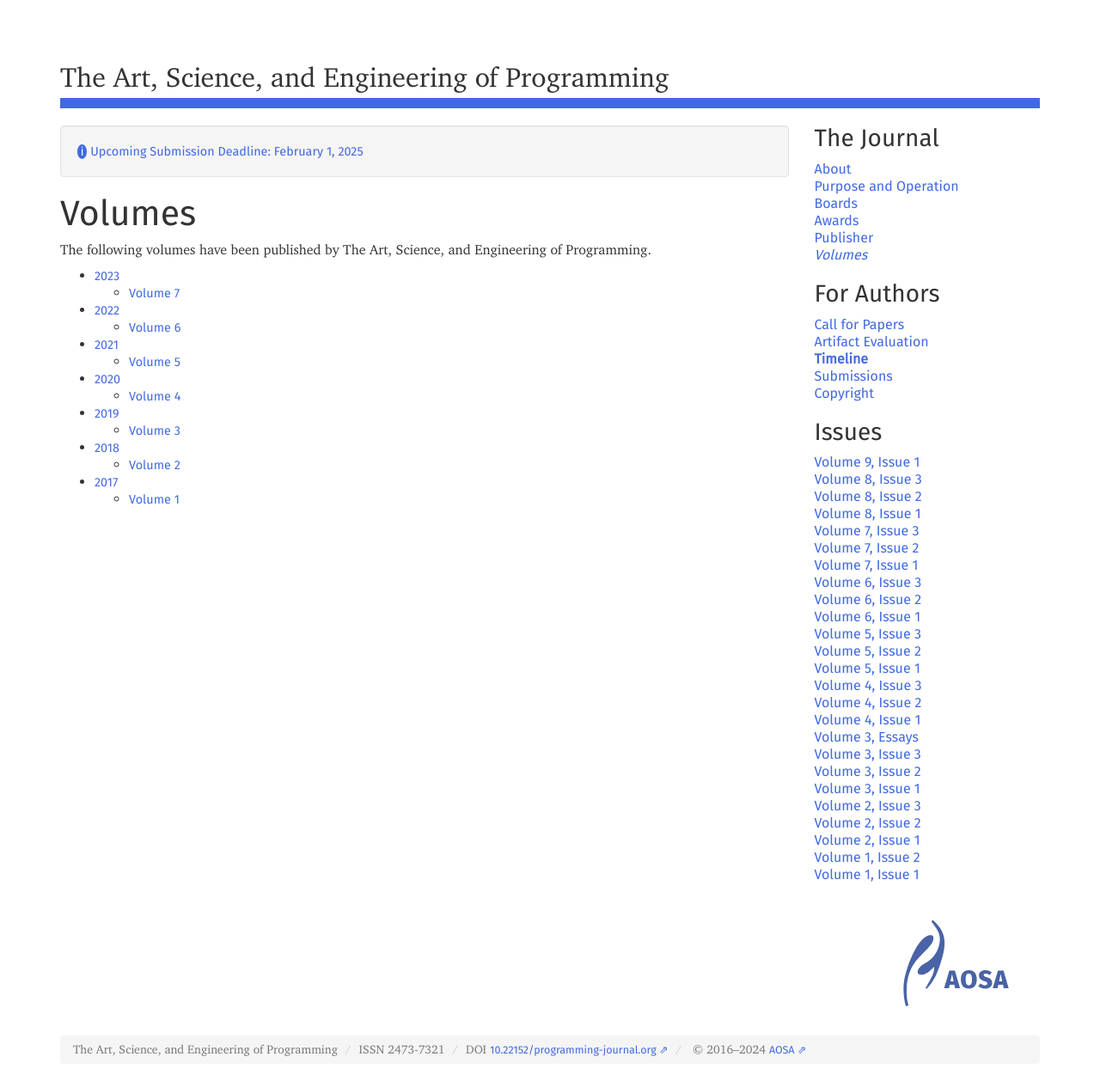
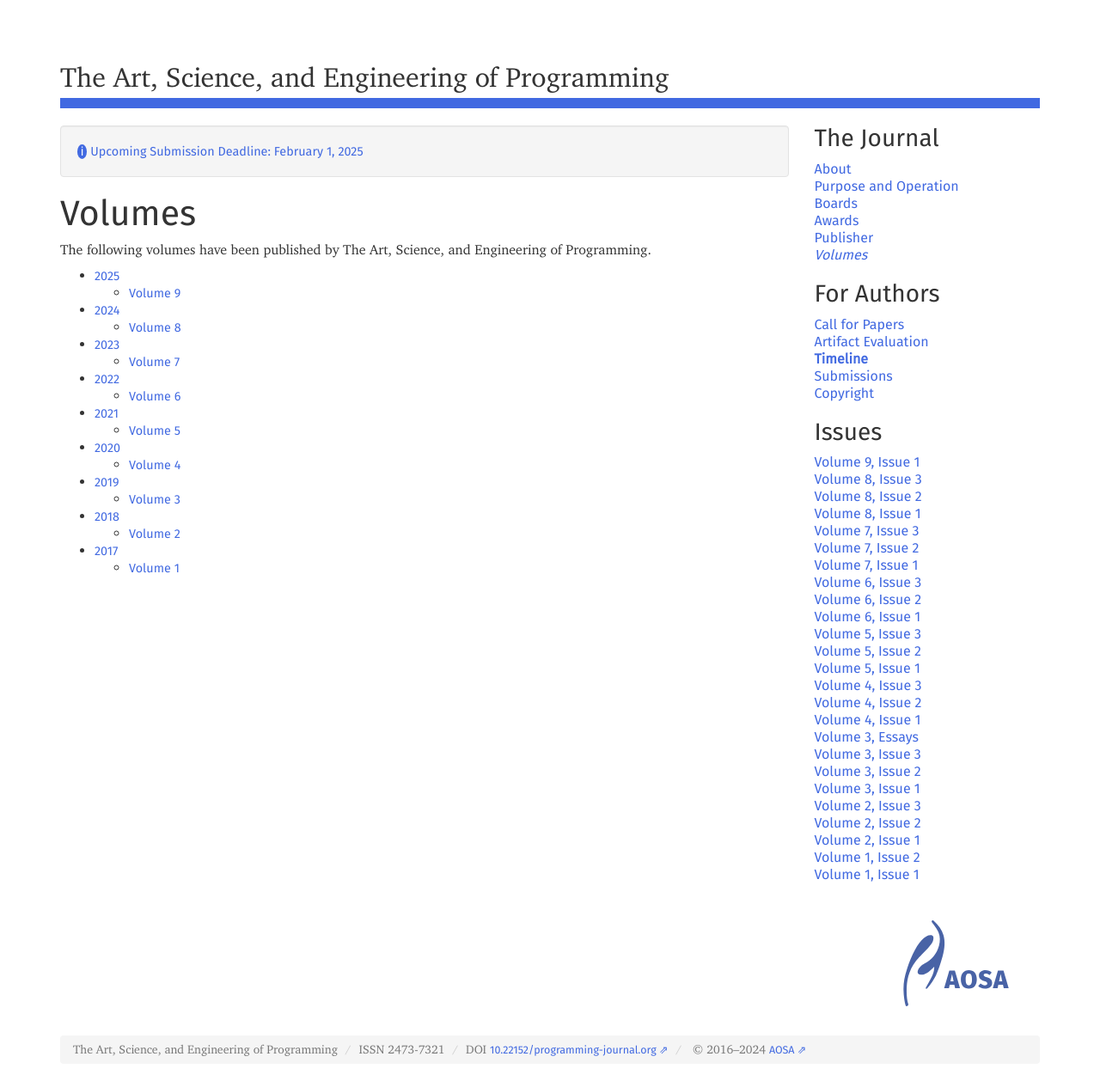
Before and after one commit to programming-journal/programming-journal.github.io, a Jekyll site: the page built from volumes/index.markdown, in a window 1280 px wide. Shown: the whole page at 86% size. Built offline with Jekyll 4.4.1, drawn with Linux system fonts in a browser that asks for light colours.

Commit message:
add listed volumes

```diff
--- a/volumes/index.markdown
+++ b/volumes/index.markdown
@@ -7,6 +7,10 @@ order: 1000
 
 The following volumes have been published by The Art, Science, and Engineering of Programming.
 
+* [2025](/2025)
+  * [Volume 9](/2025/9)
+* [2024](/2024)
+  * [Volume 8](/2024/8)
 * [2023](/2023)
   * [Volume 7](/2023/7)
 * [2022](/2022)
```
